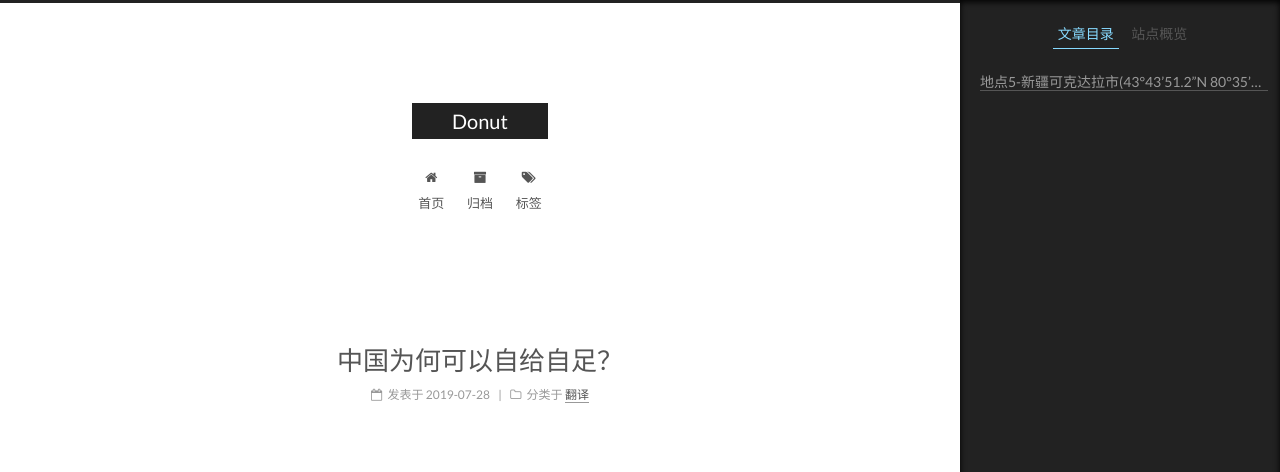
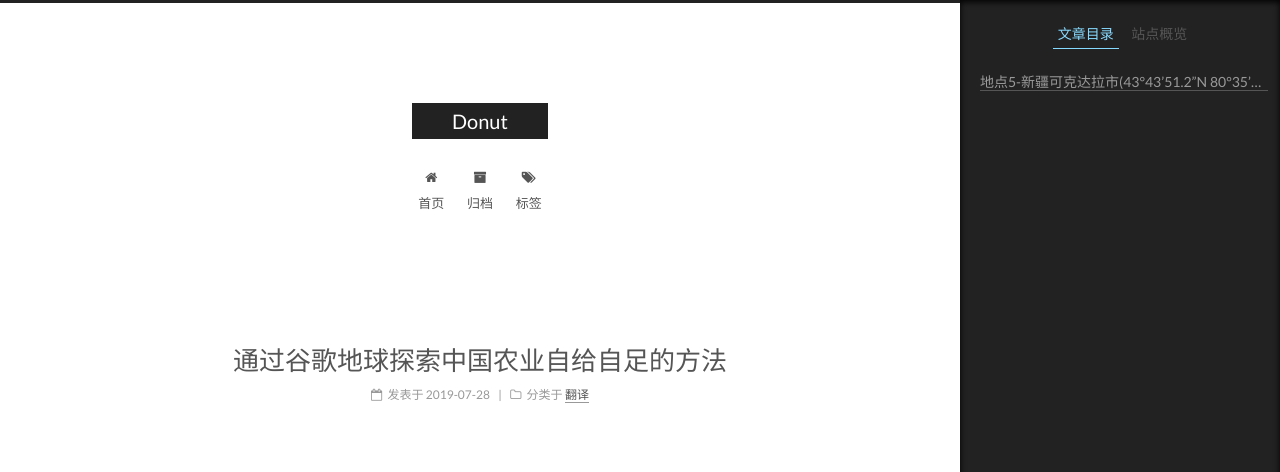
Before and after one commit to donut-uestc/donut-uestc.github.io, a Jekyll site: the page built from _posts/2019-07-28-how-china-provide-enough-food.md, in a window 1280 px wide and 1400 px high. Shown: the top 472 px of the window. Built offline with Jekyll 4.4.1, drawn with Linux system fonts in a browser that asks for light colours; some of the changed text lies outside the part shown.

Commit message:
更新：更新文章内容摘要，用于现实在文章简介中

```diff
--- a/_posts/2019-07-28-how-china-provide-enough-food.md
+++ b/_posts/2019-07-28-how-china-provide-enough-food.md
@@ -1,9 +1,12 @@
 ---
-title: 中国为何可以自给自足？
+title: 通过谷歌地球探索中国农业自给自足的方法
 date: 2019-07-28 11:00:00
 categories:
 - 翻译
 ---
+
+这是Quora上的一个问题的回答，感觉作者的视角很有意思，是我们身为中国人感知不到的，所以这里摘要翻译以下，以供赏析。
+
 
 ## 地点1-中国福建宁德(26°43'02.8"N 119°57'45.2"E)
 
```
